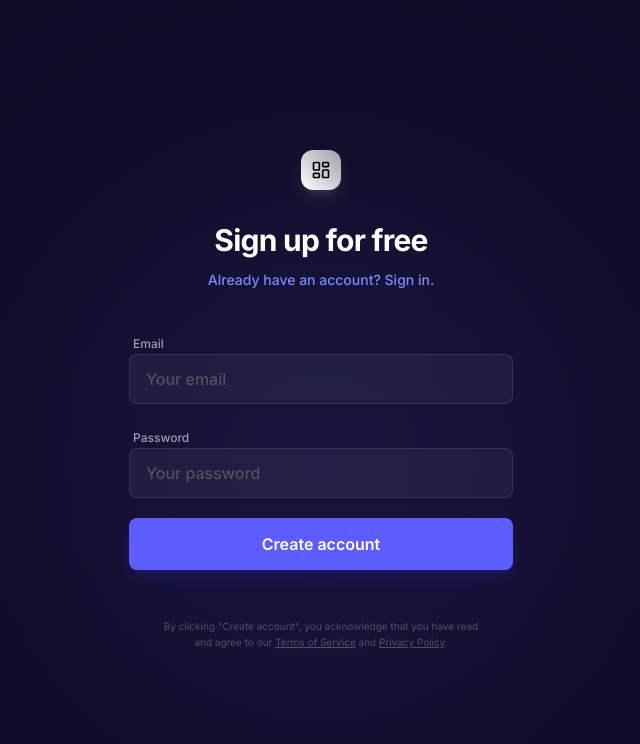
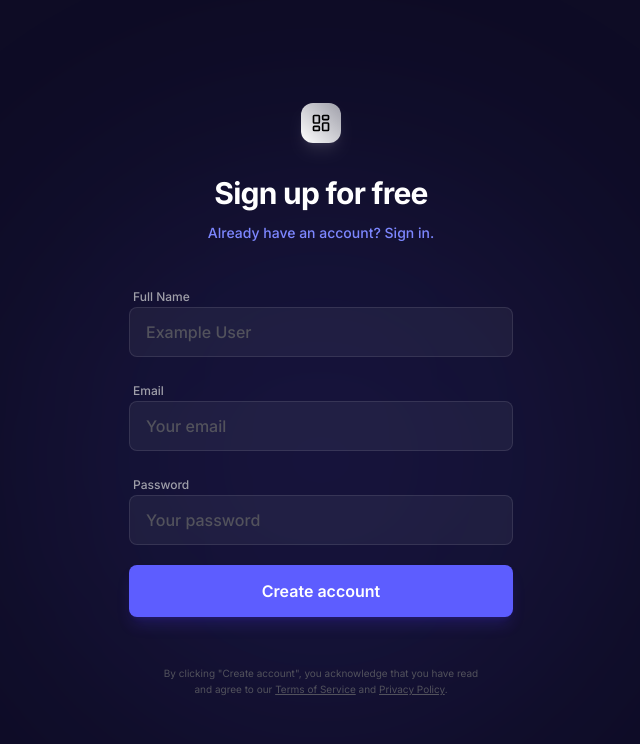
Before and after one commit to paulhwang1007/domi, a Next.js app in the folder web/: page /login in a window 1280 px wide. Both pictures are taken after a click on the button "Don't have an account? Sign up.". Shown: the top 744 px of the page, without its empty margins (319-959 px from the left). Built offline with nearby package versions, Linux system fonts and the light colour scheme; no server answers.

Commit message:
Add name to signup

```diff
--- a/web/app/login/page.tsx
+++ b/web/app/login/page.tsx
@@ -11,6 +11,7 @@ import { LayoutDashboard, Loader2, ArrowRight } from 'lucide-react'
 export default function LoginPage() {
   const [email, setEmail] = useState('')
   const [password, setPassword] = useState('')
+  const [name, setName] = useState('')
   const [isLoading, setIsLoading] = useState(false)
   const [isSignUp, setIsSignUp] = useState(false)
   const [error, setError] = useState<string | null>(null)
@@ -27,6 +28,11 @@ export default function LoginPage() {
         const { error } = await supabase.auth.signUp({
           email,
           password,
+          options: {
+            data: {
+              full_name: name,
+            },
+          },
         })
         if (error) throw error
         // Auto sign in or show message
@@ -75,6 +81,20 @@ export default function LoginPage() {
         </button>
 
         <form onSubmit={handleAuth} className="w-full space-y-5">
+          {isSignUp && (
+            <div className="space-y-1.5 animate-in fade-in slide-in-from-top-2 duration-300">
+                <label className="text-xs font-medium text-zinc-400 ml-1">Full Name</label>
+                <input
+                type="text"
+                placeholder="Example User"
+                value={name}
+                onChange={(e) => setName(e.target.value)}
+                className="w-full bg-white/5 border border-white/10 rounded-lg px-4 py-3 text-white placeholder-zinc-600 focus:outline-none focus:ring-2 focus:ring-indigo-500/50 focus:border-indigo-500/50 transition-all font-medium"
+                required={isSignUp}
+                />
+            </div>
+          )}
+
           <div className="space-y-1.5">
             <label className="text-xs font-medium text-zinc-400 ml-1">Email</label>
             <input
```
